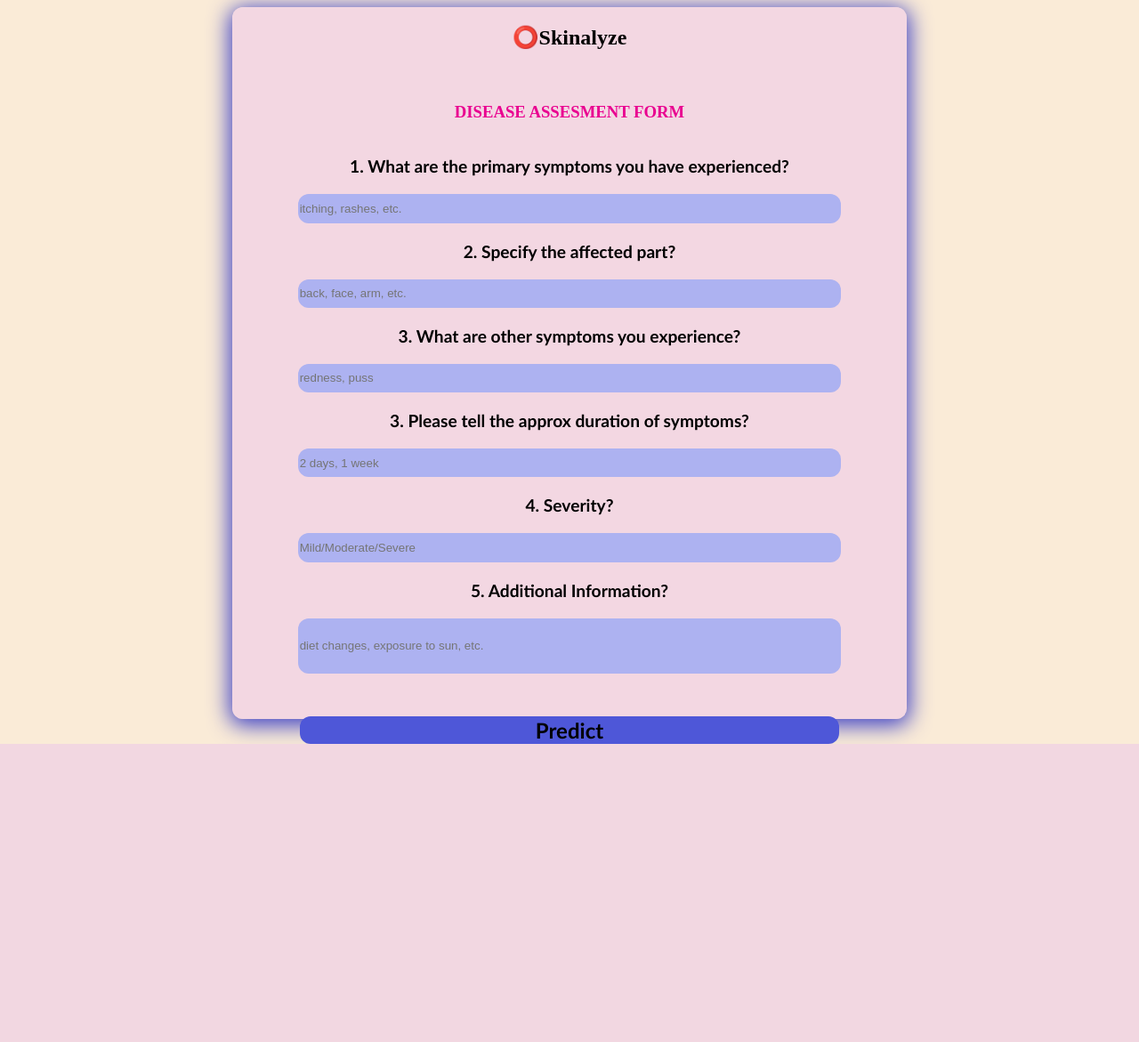
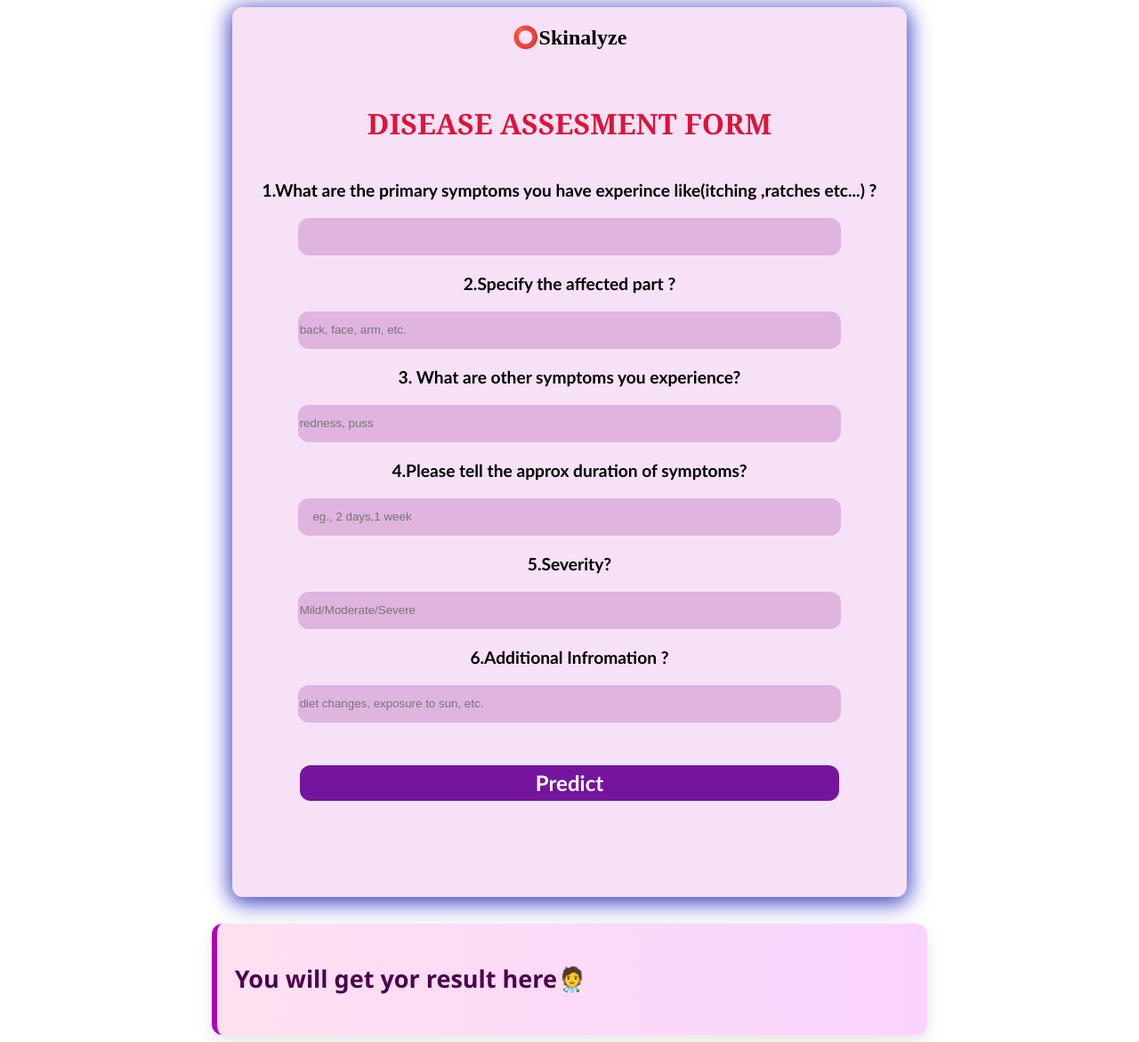
Before and after one commit to Code0ut/Skinalyze, a Flask app: page /chatbot_form in a window 1280 px wide. Shown: the whole page at 89% size. Before the commit the page ends 836 px from the top, so only its background shows below. Run offline with Flask 3, Linux system fonts and the light colour scheme.

Commit message:
Update chatbot.html

```diff
--- a/templates/chatbot.html
+++ b/templates/chatbot.html
@@ -2,14 +2,16 @@
 <html lang="en">
 <head>
     <meta charset="UTF-8">
-    <meta name="viewport" content="width, initial-scale=1.0">
+    <meta name="viewport" content="width=
+    , initial-scale=1.0">
     <title>form</title>
     <style>
         body{
             display: flex;
-            justify-content: center;
+            justify-content: space-between;
             align-items: center;
-            background-color: antiquewhite;
+            flex-direction: column;
+            background-color: white
         }
 
            form{
@@ -19,10 +21,13 @@
             gap: 20px;
             /* border: 2px solid red; */
             width: 60%;
-            height: 800px;
+            height: 1000px;
             border-radius: 12px ;
             box-shadow: 0px 4px 25px 3px rgb(59, 63, 197);
-            background-color: rgba(238, 196, 238,0.5);
+            background-color: rgb(238, 196, 238,0.5);
+            animation:akshad2 1s cubic-bezier(0.075, 0.82, 0.165, 1)  1;
+
+
 
            }
            form input{
@@ -30,7 +35,7 @@
                     height: 40px;
                     border-radius: 12px;
                     border: none;
-                    background-color: rgb(173, 178, 241);
+                    background-color:rgb(128, 0, 128,0.2)
 
                     /* box-shadow: 3px 4px 10px 3px rgb(109, 51, 161); */
 
@@ -41,7 +46,7 @@
                     font-size: larger;
 
                 }
-                  input#Information{
+                  input #Information{
                     height: 80px;
                 }
                 #but{
@@ -49,21 +54,52 @@
                     height: 40px;
                     border-radius: 12px;
                     border: none;
-                    background-color: rgb(78, 87, 216);
+                    background-color: rgb(117, 21, 158);
                     position: relative;
                     top: 28px;
                     font-weight: bolder;
                     font-size:x-large;
-                    font-family: 'Gill Sans', 'Gill Sans MT', Calibri, 'Trebuchet MS', sans-serif;
+                    font-family: 'Gill Sans', 'Gill Sans MT', Calibri, 'Trebuchet MS', sans-serif
+                    ;
+                    color:white;
 
                 }
                 #but:hover{
-                          background-color: aqua;
-                          color: black;
+                          background-color: rgb(222, 75, 202);
+                          color:rgb(0, 0, 0);
+                          animation:akshad 1s cubic-bezier(0.075, 0.82, 0.165, 1)  1 ;
 
                 }
-                h3{
-                    color: #e90090; ;
+                h1{
+                    font-family: Cambria, Cochin, Georgia, Times, 'Times New Roman', serif;
+                    color: crimson;
+                }
+
+                @keyframes akshad {
+
+
+                    from{
+                        transform:translateX(10px) translateY(10px) scale(2) ;
+
+                    }
+                    to{
+                        transform:translateX(10px) ;
+
+
+                    }
+                }
+
+                @keyframes akshad2 {
+
+
+                    from{
+                        transform:translateX(10px) translateY(10px) scale(2);
+
+                    }
+                    to{
+                        transform:translateX(10px);
+
+                    }
                 }
                 #loading {
                     display: flex;
@@ -73,9 +109,49 @@
                     font-family: Arial, sans-serif;
                     color: #555;
                 }
+                #chatbot-response {
+                margin-top: 30px;
+                padding: 20px;
+                width: 60%;
+                background: linear-gradient(to right, #ffe0f0, #f9d3ff);
+                border-left: 6px solid #b300b3;
+                border-radius: 12px;
+                box-shadow: 0 8px 20px rgba(0, 0, 0, 0.1);
+                font-family: 'Segoe UI', Tahoma, Geneva, Verdana, sans-serif;
+                color: #4b004b;
+                animation: fadeIn 1s ease-in-out;
+                font-size: 18px;
+                line-height: 1.5;
+                }
+
+                #chatbot-response h5 {
+                    margin: 0 0 10px 0;
+                    font-size: 22px;
+                    color: #800080;
+                }
+
+                @keyframes fadeIn {
+                    from {
+                        opacity: 0;
+                        transform: translateY(15px);
+                    }
+                    to {
+                        opacity: 1;
+                        transform: translateY(0);
+                    }
+                }
+
 
 
   </style>
+</head>
+<body>
+
+
+
+
+    </style>
+
 </head>
 <body>
 
@@ -86,36 +162,40 @@
 
 
            <h2> ⭕Skinalyze</h2>
-        <h3>DISEASE ASSESMENT FORM</h3>
+        <h1>DISEASE ASSESMENT FORM</h1>
+        <label for="">1.What are the primary symptoms you have experince  like(itching ,ratches etc...) ? </label>
+        <input type="text" name="primary-symptoms" id="primary"  min="1" max="15" required>
 
-        <label>1. What are the primary symptoms you have experienced?</label>
-        <input type="text" name="primary_symptom" id="primary" placeholder="itching, rashes, etc." required>
 
-        <label>2. Specify the affected part?</label>
-        <input type="text" name="location" id="associated" placeholder="back, face, arm, etc." required>
+        <label for="">2.Specify the affected part ?</label>
+        <input type="text" name="associated-symptoms" id="associated" min="1" max="15"  placeholder="back, face, arm, etc." required>
 
-        <label>3. What are other symptoms you experience?</label>
+        <label for="">3. What are other symptoms you experience?</label>
         <input type="text" name="associated_symptoms" id="associated_symptoms" placeholder="redness, puss">
 
-        <label>3. Please tell the approx duration of symptoms?</label>
-        <input type="text" name="duration" id="timeperiod" placeholder="2 days, 1 week">
+        <label for="">4.Please tell the approx duration of symptoms?</label>
+        <input type="text" name="Duration" id="timeperiod" placeholder="    eg., 2 days,1 week">
+        <label for="">5.Severity?</label>
+        <input type="text" name="severity" id="severity"  min="1" max="15"  placeholder="Mild/Moderate/Severe" required>
 
-        <label>4. Severity?</label>
-        <input type="text" name="severity" id="severity" placeholder="Mild/Moderate/Severe" required>
-
-        <label>5. Additional Information?</label>
-        <input type="text" name="additional_info" id="Information" placeholder="diet changes, exposure to sun, etc.">
+        <label for="">6.Additional Infromation ?</label>
+        <input type="text" name="addinfo" id="Information" placeholder="diet changes, exposure to sun, etc.">
 
         <button id="but" type="submit">Predict</button>
+
+
     </form>
+
 
     <div id="loading" style="display: none;">
         <img src="https://i.gifer.com/YCZH.gif" alt="Loading..." width="60">
         <p>Analyzing... please wait</p>
         </div>
 
-    <div id="chatbot-response"></div>
+        <div id="chatbot-response"><h2>You will get yor result here🧑‍⚕️</h2></div>
         <script>
+
+
             document.querySelector("form").addEventListener("submit", async function(event) {
         event.preventDefault();
 
@@ -137,13 +217,19 @@
 
             // Show result
             document.getElementById("chatbot-response").innerHTML = `<h5>Prediction:</h5><p>${result.result || result}</p>`;
+
         } catch (err) {
             document.getElementById("loading").style.display = "none";
             document.getElementById("chatbot-response").innerHTML = `<p style="color:red;">Something went wrong. Please try again.</p>`;
+
         }
     });
 
+
         </script>
+
+
+
 
 </body>
 </html>
```
Lines whose indentation alone changed are shown as unchanged.
